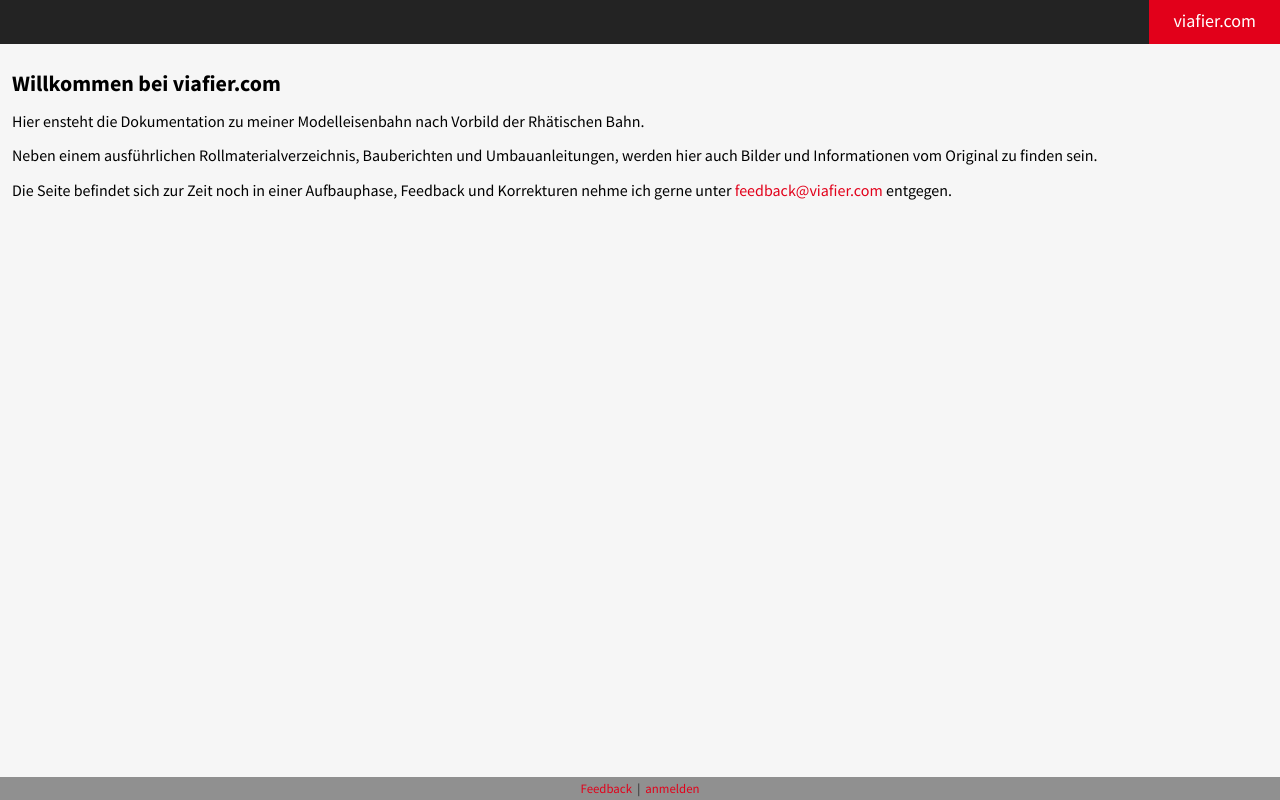
After one commit to andrekeller/viafier2, a Django app: page / in a window 1280 px wide. The commit adds this page. Run offline with Django 3.2, Linux system fonts and the light colour scheme.

Commit message:
Add homepage

```diff
--- /dev/null
+++ b/viafier2/common/templates/index.html
@@ -0,0 +1,12 @@
+{% extends 'base.html' %}
+{% block content %}
+    <h1>Willkommen bei viafier.com</h1>
+    <p>Hier ensteht die Dokumentation zu meiner Modelleisenbahn nach Vorbild der
+    Rhätischen Bahn.</p>
+    <p>Neben einem ausführlichen Rollmaterialverzeichnis, Bauberichten und
+    Umbauanleitungen, werden hier auch Bilder und Informationen vom Original zu
+    finden sein.</p>
+    <p>Die Seite befindet sich zur Zeit noch in einer Aufbauphase, Feedback und
+    Korrekturen nehme ich gerne unter <a href="mailto:feedback@viafier.com"
+        >feedback@viafier.com</a> entgegen.</p>
+{% endblock %}
--- a/viafier2/common/views/__init__.py
+++ b/viafier2/common/views/__init__.py
@@ -0,0 +1 @@
+from .index import IndexView
--- /dev/null
+++ b/viafier2/common/views/index.py
@@ -0,0 +1,5 @@
+from django.views.generic import TemplateView
+
+
+class IndexView(TemplateView):
+    template_name = 'index.html'
--- a/viafier2/templates/base.html
+++ b/viafier2/templates/base.html
@@ -27,17 +27,14 @@
     {% endblock %}
 </div>
 <footer>
-    &copy;&nbsp;{% now "Y" %}
-    <a href="mailto:andre@viafier.com">Andr&eacute; Keller</a>
-    &nbsp;|&nbsp;
-    <a href="#">Impressum</a>
+    <a href="mailto:feedback@viafier.com">Feedback</a>
     {% if user.is_authenticated %}
         &nbsp;|&nbsp;
         Angemeldet als <strong>{{ user.username }}</strong>
-         |&nbsp;
+        &nbsp;|&nbsp;
         <a href="{% url 'logout' %}">abmelden</a>
     {% else %}
-        |&nbsp;
+        &nbsp;|&nbsp;
         <a href="{% url 'login' %}">anmelden</a>
     {% endif %}
 </footer>
--- a/viafier2/viafier2/urls.py
+++ b/viafier2/viafier2/urls.py
@@ -19,6 +19,7 @@ from django.contrib.auth.views import LoginView, LogoutView
 from django.urls import path
 from django.urls import include
 from django.conf.urls.static import static
+from common.views import IndexView
 
 urlpatterns = [
 
@@ -26,6 +27,7 @@ urlpatterns = [
     path('login/', LoginView.as_view(template_name='login.html'), name='login'),
     path('logout/', LogoutView.as_view(), name='logout'),
     path('inventory/', include('inventory.urls')),
+    path('', IndexView.as_view(), name='home'),
 ]
 
 if settings.DEBUG:
```
